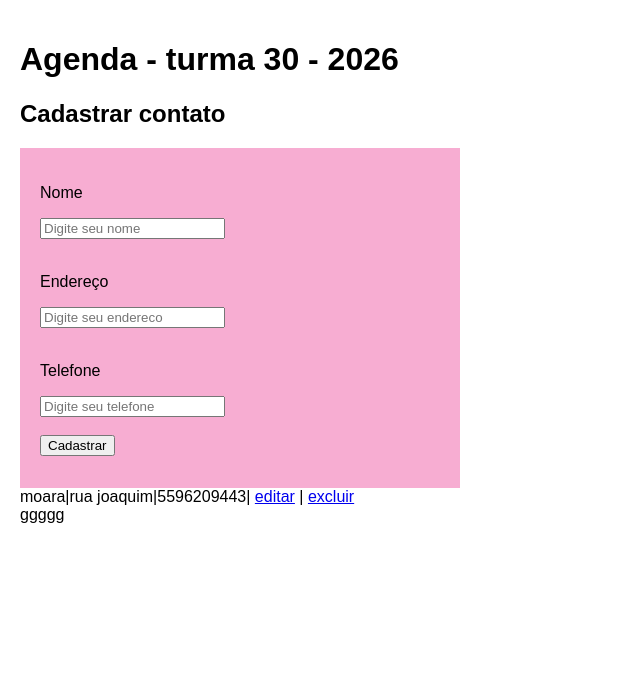
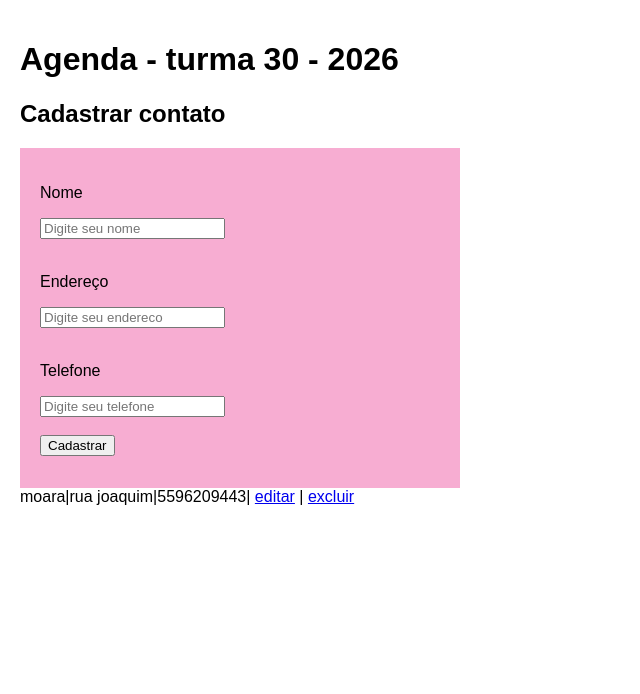
Before and after one commit to moara46033-wq/topicos2026, a PHP site: page / in a window 1280 px wide. Shown: the top 694 px of the page, without its empty margins (0-640 px from the left). Run offline with PHP 8.4, Linux system fonts and the light colour scheme; data comes from the database, SQL or seed files in the repository.

Commit message:
Update index.php

```diff
--- a/moara/index.php
+++ b/moara/index.php
@@ -55,6 +55,5 @@ if (mysqli_num_rows ($resultado) >0) {
     echo "<h3>Nenhum cadastro registrado</h3>";
 }
 ?>
-ggggg
 </body>
 </html>
```
